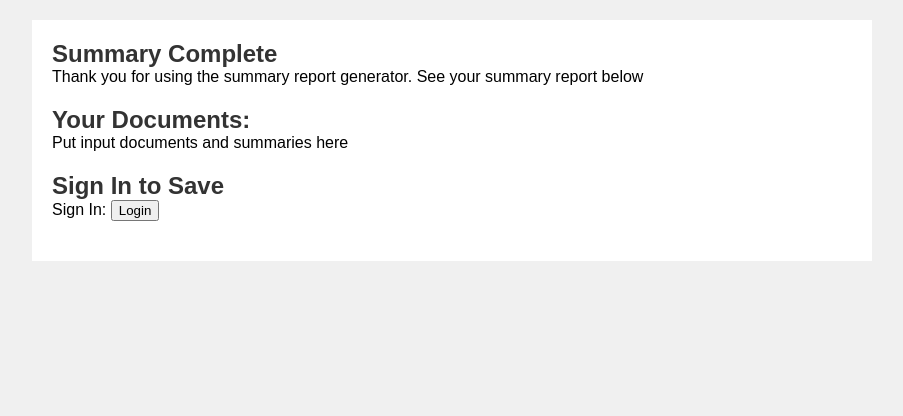
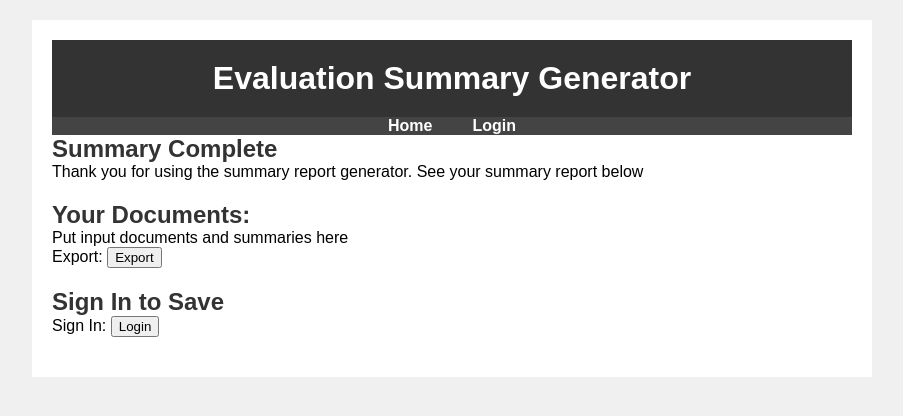
Before and after one commit to madisonhk/SeniorProject, a Flask app: template templates/output.html in a window 1280 px wide. Shown: the top 416 px of the page, without its empty margins (188-1091 px from the left). Run offline with Flask 3, Linux system fonts and the light colour scheme; the template is opened without the code that fills it, so the values that code supplies are empty.

Commit message:
Added header and export functionality

```diff
--- a/templates/output.html
+++ b/templates/output.html
@@ -8,6 +8,15 @@
 </head>
 
 <main>
+    <header>
+        <h1>Evaluation Summary Generator</h1>
+    </header>
+    <nav>
+        <ul>
+            <li><a href="#">Home</a></li>
+            <li><a href="login.html">Login</a></li>
+        </ul>
+    </nav>
     <section>
         <h2>Summary Complete</h2>
         <pstyle="text-indent": 25px;>
@@ -20,6 +29,34 @@
         <p>
             Put input documents and summaries here
         </p>
+        <ul>
+            <form action="downloadFile()" method="post" enctype="multipart/form-data">
+                <label for="file">Export:</label>
+                <input type="submit" value="Export">
+                <br>
+            </form>
+            <script>
+                function downloadFile() {
+                    // Specify the file URL
+                    var fileUrl = 'path/to/your/file.txt';
+
+                    // Create a download link
+                    var a = document.createElement('a');
+                    a.href = fileUrl;
+
+                    // Extract the filename from the URL or provide a custom filename
+                    var filename = fileUrl.substring(fileUrl.lastIndexOf('/') + 1);
+                    a.download = filename;
+
+                    // Append the link to the body and trigger a click event
+                    document.body.appendChild(a);
+                    a.click();
+
+                    // Remove the link from the body
+                    document.body.removeChild(a);
+                }
+            </script>
+        </ul>
     </section>
     <section>
         <h2>Sign In to Save</h2>
```
